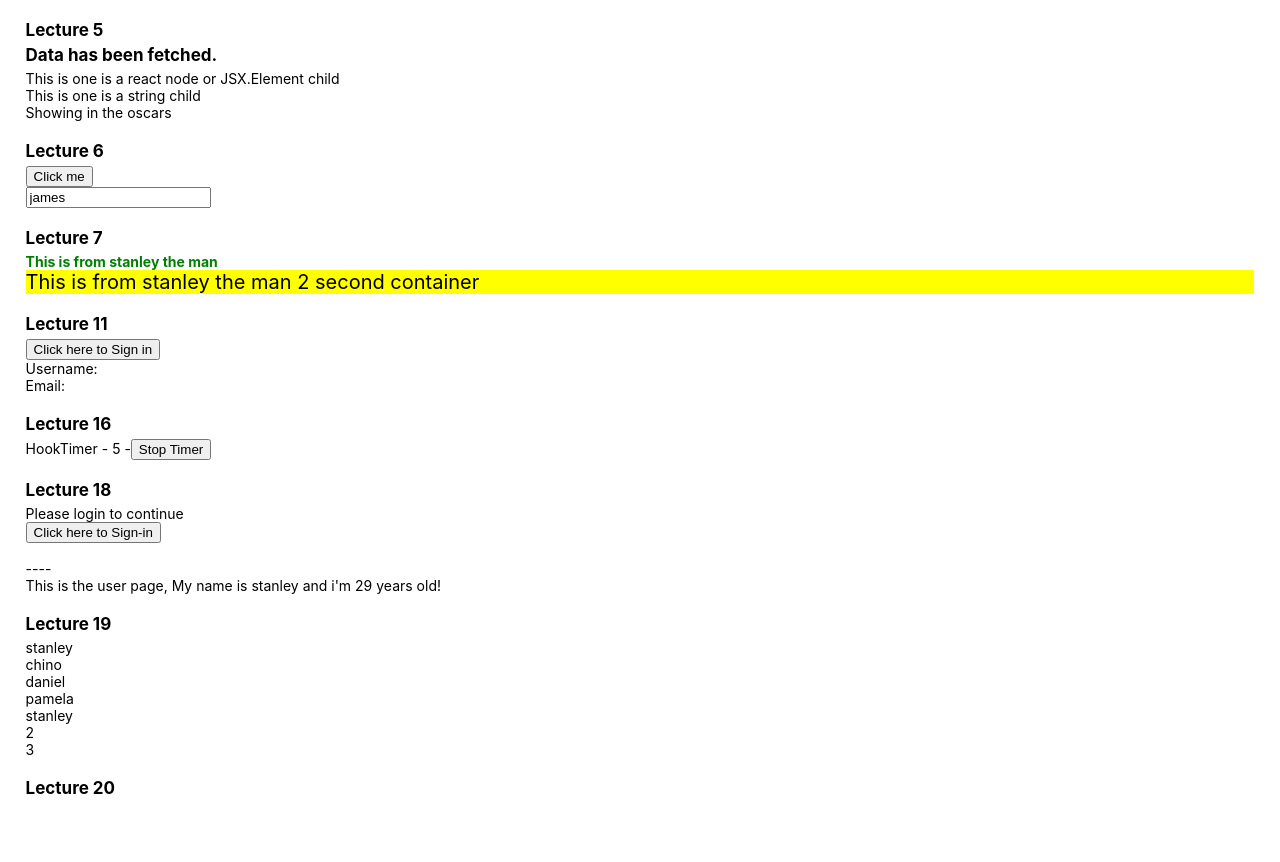
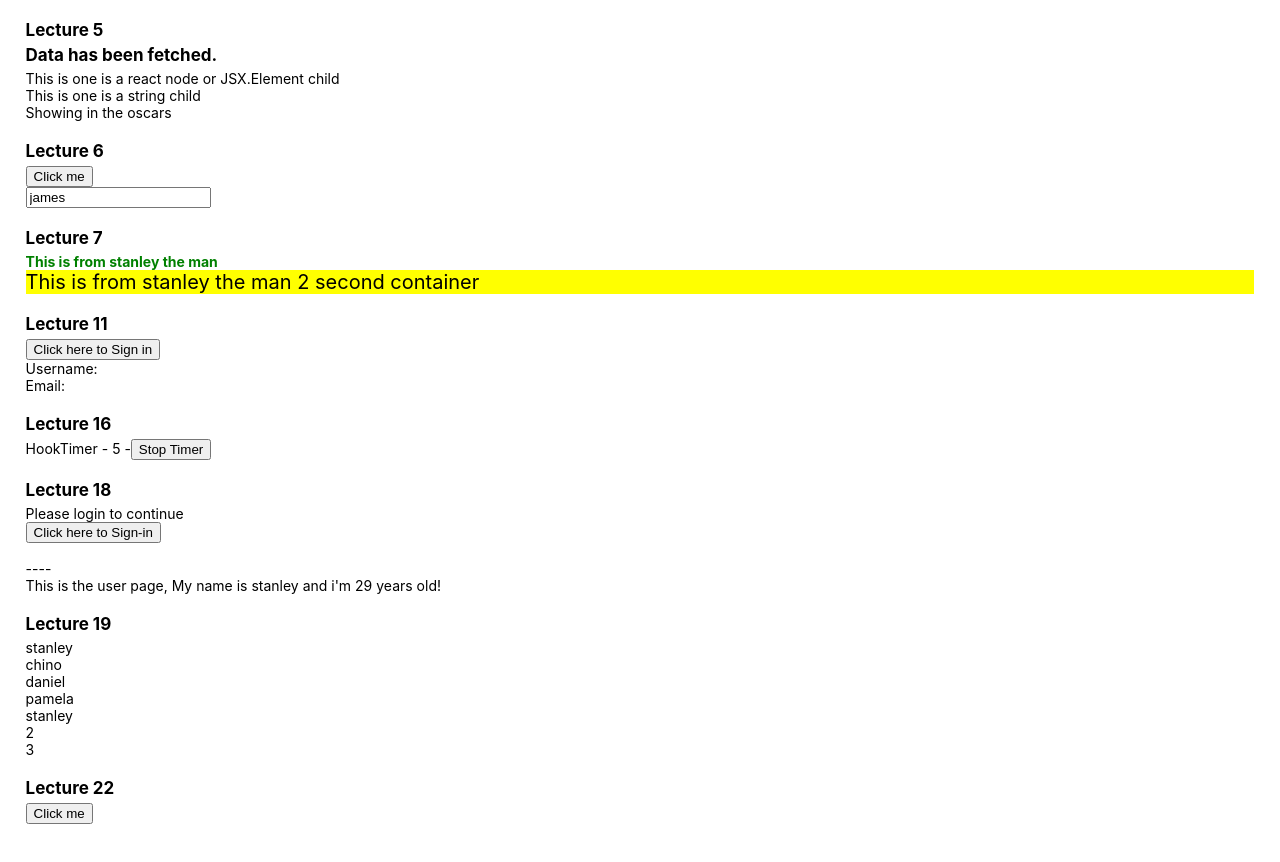
Before and after one commit to stanleychukwu17/react-typescript-1, a React (Create React App) app: page / in a window 1280 px wide. Shown: the top 862 px of the page. Built offline with nearby package versions, Linux system fonts and the light colour scheme.

Commit message:
still on lecture 22

```diff
--- a/src/App.tsx
+++ b/src/App.tsx
@@ -28,6 +28,7 @@ import U2 from './components/18/eg2/U2';
 // Lecture-19 - Generics
 import { List } from './components/19/List';
 import { List3 } from './components/19/List'
+import CustomButton from './components/22/Button';
 
 function App() {
   const itemsToSend: string[] = ['stanley', 'chino', 'daniel', 'pamela']
@@ -86,7 +87,10 @@ function App() {
       </div>
 
       <div className='cover'>
-        <h1>Lecture 20</h1>
+        <h1>Lecture 22</h1>
+        <CustomButton variant='primary' onClick={() => console.log('we are moving')}>
+          Click me
+        </CustomButton>
       </div>
 
 
--- a/src/components/22/Button.tsx
+++ b/src/components/22/Button.tsx
@@ -1,7 +1,17 @@
-import React from 'react'
+type ButtonProps = {
+    variant: 'primary' | 'secondary',
+} & React.ComponentProps<'button'>
 
-export default function Button() {
-  return (
-    <div>Button</div>
-  )
+type InputProps = React.ComponentProps<'input'>
+
+export default function CustomButton({variant, children, ...rest}: ButtonProps) {
+    return (
+        <button className={`class-${variant}`} {...rest}>
+            {children}
+        </button>
+    )
 }
+
+export const CustomInput = (props: InputProps) => {
+    return <input {...props} />
+}
```
